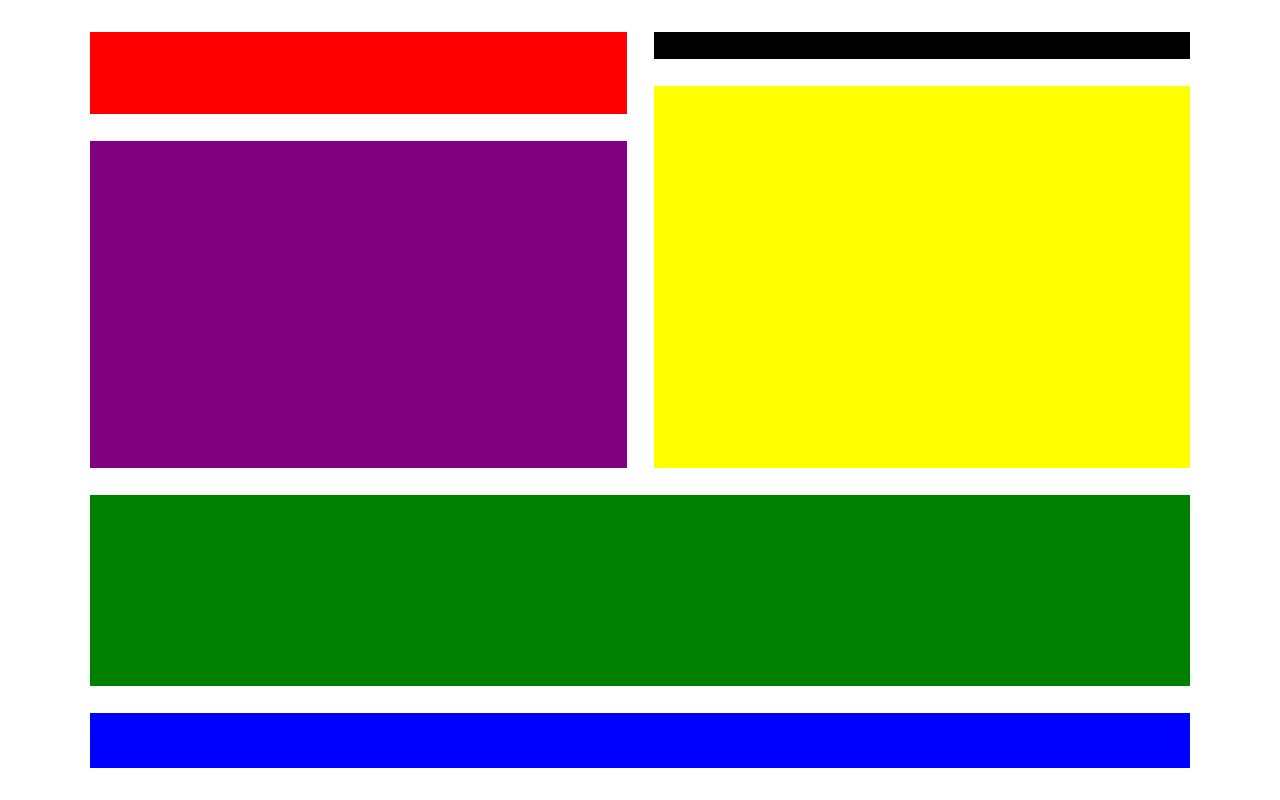
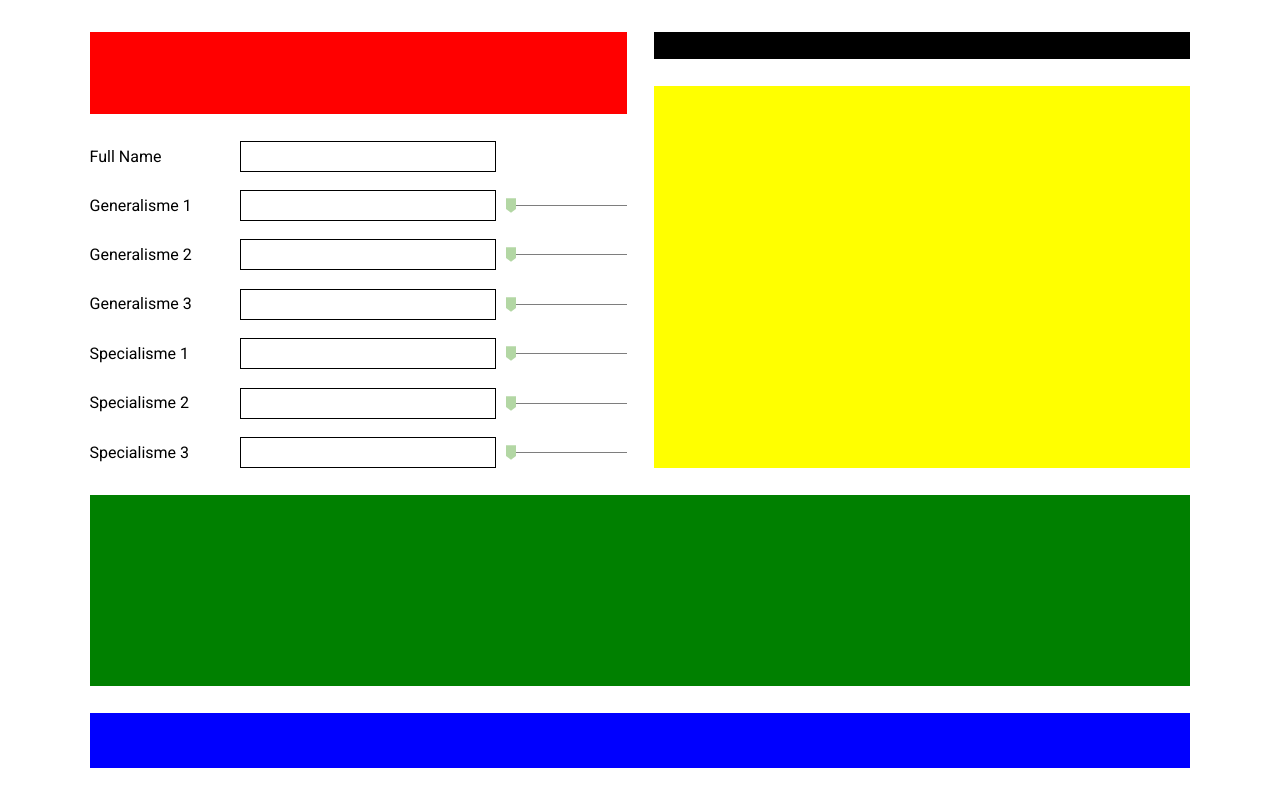
Before and after one commit to Euricom/t-profile-gen-v2, a React (Vite) app: page / in a window 1280 px wide. Built offline with nearby package versions, Linux system fonts and the light colour scheme.

Commit message:
skills component done + SkillsProvider

```diff
--- a/src/App.tsx
+++ b/src/App.tsx
@@ -1,6 +1,7 @@
 import * as React from 'react';
 
 import Layout from './components/Layout';
+import Skills from './components/Skills';
 
 const Test = () => <div />;
 
@@ -11,7 +12,7 @@ function App(): JSX.Element {
       header={<Test />}
       cookies={<Test />}
       preview={<Test />}
-      skills={<Test />}
+      skills={<Skills />}
       user={<Test />}
     />
   );
--- a/src/components/Layout/index.tsx
+++ b/src/components/Layout/index.tsx
@@ -1,6 +1,7 @@
 /* eslint-disable arrow-body-style */
 import * as React from 'react';
 import styled from 'styled-components';
+import SkillProvider from '../../contexts/skills';
 
 const Grid = styled.div`
   display: grid;
@@ -26,9 +27,11 @@ const Header = styled.div`
   background-color: red;
 `;
 const Skills = styled.div`
+  display: flex;
+  flex-direction: column;
+  justify-content: space-between;
   height: 100%;
   grid-area: skills;
-  background-color: purple;
 `;
 const Preview = styled.div`
   height: 100%;
@@ -64,7 +67,9 @@ const Layout = ({ header, skills, preview, config, cookies, user }: LayoutProps)
   return (
     <Grid>
       <Header>{header}</Header>
-      <Skills>{skills}</Skills>
+      <SkillProvider>
+        <Skills>{skills}</Skills>
+      </SkillProvider>
       <Preview>{preview}</Preview>
       <Config>{config}</Config>
       {cookies && <Cookies>{cookies}</Cookies>}
--- a/src/components/SkillSetControl/index.tsx
+++ b/src/components/SkillSetControl/index.tsx
@@ -2,6 +2,7 @@ import * as React from 'react';
 import styled from 'styled-components';
 import TextInput from '../TextInput';
 import Slider from '../Slider/Slider';
+import { isSkillType, Skill } from '../../contexts/skills';
 
 const Wrapper = styled.div`
   align-items: center;
@@ -16,7 +17,7 @@ const Wrapper = styled.div`
   }
 `;
 
-const Label = styled.label`
+export const Label = styled.label`
   width: 140px;
   flex-shrink: 0;
 `;
@@ -24,8 +25,9 @@ const Label = styled.label`
 interface SkillSetControlProps {
   id: string;
   label: string;
-  onProficiencyChange: (proficiency: number) => void;
-  onSkillChange: (skill: string) => void;
+  name?: Skill;
+  onProficiencyChange: (name: Skill, proficiency: number) => void;
+  onSkillChange: (name: Skill, skill: string) => void;
   proficiency: number;
   skill: string;
 }
@@ -33,20 +35,35 @@ interface SkillSetControlProps {
 const SkillSetControl = ({
   id,
   label,
+  name,
   onProficiencyChange,
   onSkillChange,
   proficiency,
   skill,
 }: SkillSetControlProps): JSX.Element => {
-  const handleSkillChange: React.ChangeEventHandler<HTMLInputElement> = (event) => onSkillChange(event.target.value);
-  const handleProficiencyChange: React.ChangeEventHandler<HTMLInputElement> = (event) =>
-    onProficiencyChange(Number(event.target.value));
+  const handleSkillChange: React.ChangeEventHandler<HTMLInputElement> = (event) => {
+    isSkillType(event.target.name);
+
+    onSkillChange(event.target.name, event.target.value);
+  };
+
+  const handleProficiencyChange: React.ChangeEventHandler<HTMLInputElement> = (event) => {
+    isSkillType(event.target.name);
+
+    onProficiencyChange(event.target.name, Number(event.target.value));
+  };
 
   return (
     <Wrapper>
       <Label htmlFor={id}>{label}</Label>
-      <TextInput id={id} value={skill} onChange={handleSkillChange} />
-      <Slider ariaLabel={label} value={proficiency} onChange={handleProficiencyChange} isDisabled={!skill} />
+      <TextInput id={id} value={skill} onChange={handleSkillChange} name={name} />
+      <Slider
+        ariaLabel={label}
+        value={proficiency}
+        onChange={handleProficiencyChange}
+        isDisabled={!skill}
+        name={name}
+      />
     </Wrapper>
   );
 };
--- /dev/null
+++ b/src/components/Skills/index.tsx
@@ -0,0 +1,65 @@
+/* eslint-disable jsx-a11y/label-has-associated-control */
+import * as React from 'react';
+import styled from 'styled-components';
+import { SkillSetControl } from '..';
+import { isSkillType, Skill, SkillContext } from '../../contexts/skills';
+import { Label } from '../SkillSetControl';
+import TextInput from '../TextInput';
+
+const FullNameWrapper = styled.div`
+  display: flex;
+  align-items: center;
+`;
+
+const StyledLabel = styled(Label)`
+  display: inline-block;
+  margin-right: 10px;
+`;
+
+const controlLabels: Record<Skill, string> = {
+  gen1: 'Generalisme 1',
+  gen2: 'Generalisme 2',
+  gen3: 'Generalisme 3',
+  spec1: 'Specialisme 1',
+  spec2: 'Specialisme 2',
+  spec3: 'Specialisme 3',
+};
+
+const Skills = (): JSX.Element => {
+  const { fullName, changeFullName, changeProficiency, changeSkill, skillSets } = React.useContext(SkillContext);
+
+  const handleFullNameChange: React.ChangeEventHandler<HTMLInputElement> = (event) =>
+    changeFullName(event.target.value);
+
+  const controls = Object.entries(controlLabels).map((keyVal) => {
+    const [skill, label] = keyVal;
+    isSkillType(skill);
+
+    return (
+      <SkillSetControl
+        label={label}
+        id={skill}
+        name={skill}
+        skill={skillSets[skill].skill}
+        proficiency={skillSets[skill].proficiency}
+        onSkillChange={changeSkill}
+        onProficiencyChange={changeProficiency}
+        key={skill}
+      />
+    );
+  });
+
+  return (
+    <>
+      <FullNameWrapper>
+        <div>
+          <StyledLabel htmlFor="fullname">Full Name</StyledLabel>
+          <TextInput id="fullname" value={fullName} onChange={handleFullNameChange} />
+        </div>
+      </FullNameWrapper>
+      {controls}
+    </>
+  );
+};
+
+export default Skills;
--- a/src/components/Slider/Slider.tsx
+++ b/src/components/Slider/Slider.tsx
@@ -2,8 +2,14 @@ import React from 'react';
 import * as S from './styles';
 import { SliderProps } from './types';
 
-const Slider = ({ ariaLabel, isDisabled = false, onChange, value }: SliderProps): JSX.Element => (
-  <S.Slider aria-label={ariaLabel} disabled={isDisabled} onChange={(event) => onChange(event)} value={value} />
+const Slider = ({ ariaLabel, isDisabled = false, name, onChange, value }: SliderProps): JSX.Element => (
+  <S.Slider
+    aria-label={ariaLabel}
+    disabled={isDisabled}
+    onChange={(event) => onChange(event)}
+    value={value}
+    name={name}
+  />
 );
 
 export default Slider;
--- a/src/components/Slider/types.ts
+++ b/src/components/Slider/types.ts
@@ -3,6 +3,7 @@ import React from 'react';
 export interface SliderProps {
   ariaLabel: string;
   isDisabled?: boolean;
+  name?: string;
   onChange: (event: React.ChangeEvent<HTMLInputElement>) => void;
   value: number;
 }
--- /dev/null
+++ b/src/contexts/skills.tsx
@@ -0,0 +1,64 @@
+/* eslint-disable @typescript-eslint/no-empty-function */
+import * as React from 'react';
+
+// This array is used for type guarding the name when a skillset changes.
+export const ALL_SKILLS = ['gen1', 'gen2', 'gen3', 'spec1', 'spec2', 'spec3'] as const;
+export type Skill = typeof ALL_SKILLS[number];
+export function isSkillType(value: string): asserts value is Skill {
+  if (!ALL_SKILLS.includes(value as any)) throw new Error(`${value} is not a Skill type`);
+}
+
+interface SkillSet {
+  proficiency: number;
+  skill: string;
+}
+
+export interface SkillContextValue {
+  changeFullName: (fullName: string) => void;
+  changeProficiency: (name: Skill, proficiency: number) => void;
+  changeSkill: (name: Skill, skill: string) => void;
+  fullName: string;
+  skillSets: Record<Skill, SkillSet>;
+}
+
+export const initialSkillSets: SkillContextValue['skillSets'] = {
+  gen1: { proficiency: 0, skill: '' },
+  gen2: { proficiency: 0, skill: '' },
+  gen3: { proficiency: 0, skill: '' },
+  spec1: { proficiency: 0, skill: '' },
+  spec2: { proficiency: 0, skill: '' },
+  spec3: { proficiency: 0, skill: '' },
+};
+
+export const SkillContext = React.createContext<SkillContextValue>({
+  fullName: '',
+  skillSets: initialSkillSets,
+  changeProficiency: () => {},
+  changeSkill: () => {},
+  changeFullName: () => {},
+});
+
+interface SkillProviderProps {
+  children: React.ReactNode;
+}
+
+const SkillProvider = ({ children }: SkillProviderProps): JSX.Element => {
+  const [fullName, setFullName] = React.useState<string>('');
+  const [skillSets, setSkillSets] = React.useState<SkillContextValue['skillSets']>(initialSkillSets);
+
+  const changeSkill = (name: Skill, skill: string) =>
+    setSkillSets({ ...skillSets, [name]: { ...skillSets[name], skill } });
+
+  const changeProficiency = (name: Skill, proficiency: number) =>
+    setSkillSets({ ...skillSets, [name]: { ...skillSets[name], proficiency } });
+
+  const changeFullName = (fullName: string) => setFullName(fullName);
+
+  return (
+    <SkillContext.Provider value={{ changeFullName, fullName, skillSets, changeSkill, changeProficiency }}>
+      {children}
+    </SkillContext.Provider>
+  );
+};
+
+export default SkillProvider;
```
Also changed, not shown: 2 other files (tests, documents, lock files or other folders).
